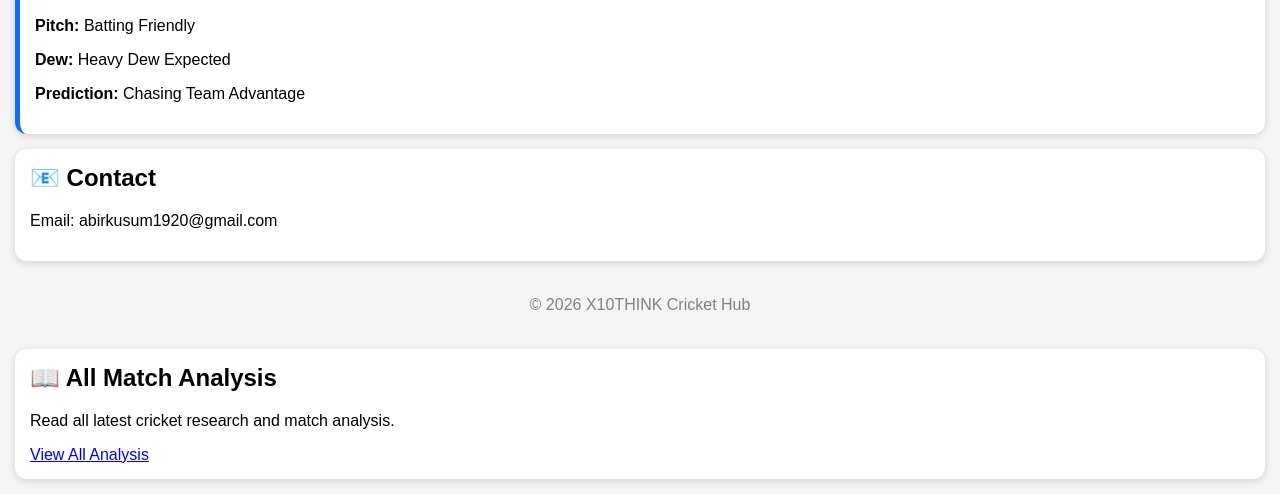
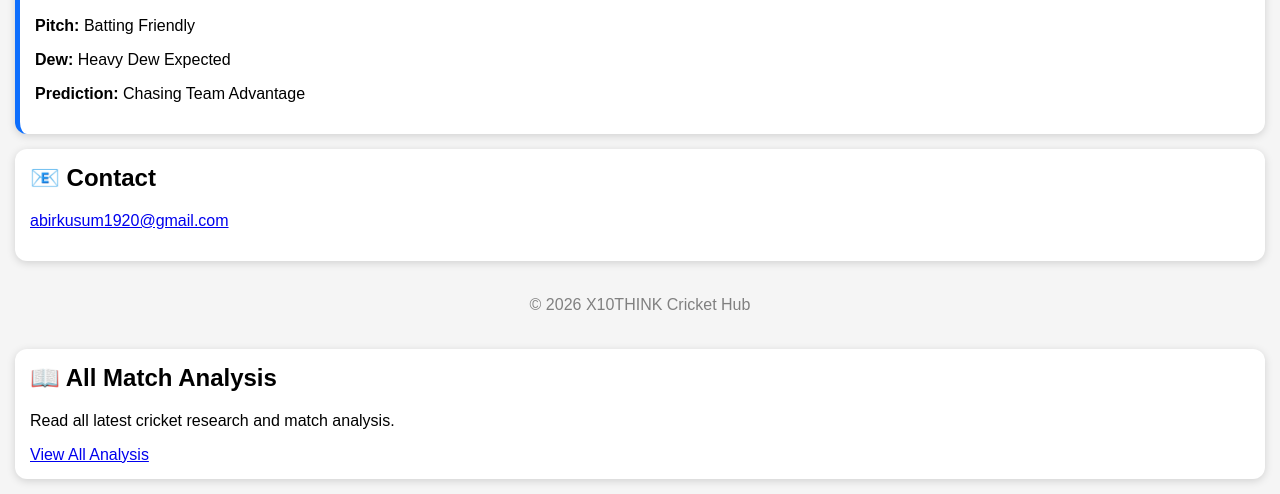
Before and after one commit to abirkusum1920-cell/abirkusum1920-cell.github.io, a plain HTML site: page index.html in a window 1280 px wide. Shown: the part 1258-1752 px from the top of the page. Drawn offline with Linux system fonts and the light colour scheme.

Commit message:
Update index.html

```diff
--- a/index.html
+++ b/index.html
@@ -73,7 +73,11 @@ color:gray;
 
 <div class="card">
 <h2>📧 Contact</h2>
-<p>Email: abirkusum1920@gmail.com</p>
+<p>
+<a href="mailto:abirkusum1920@gmail.com">
+abirkusum1920@gmail.com
+</a>
+</p>
 </div>
 
 <div class="footer">
```
